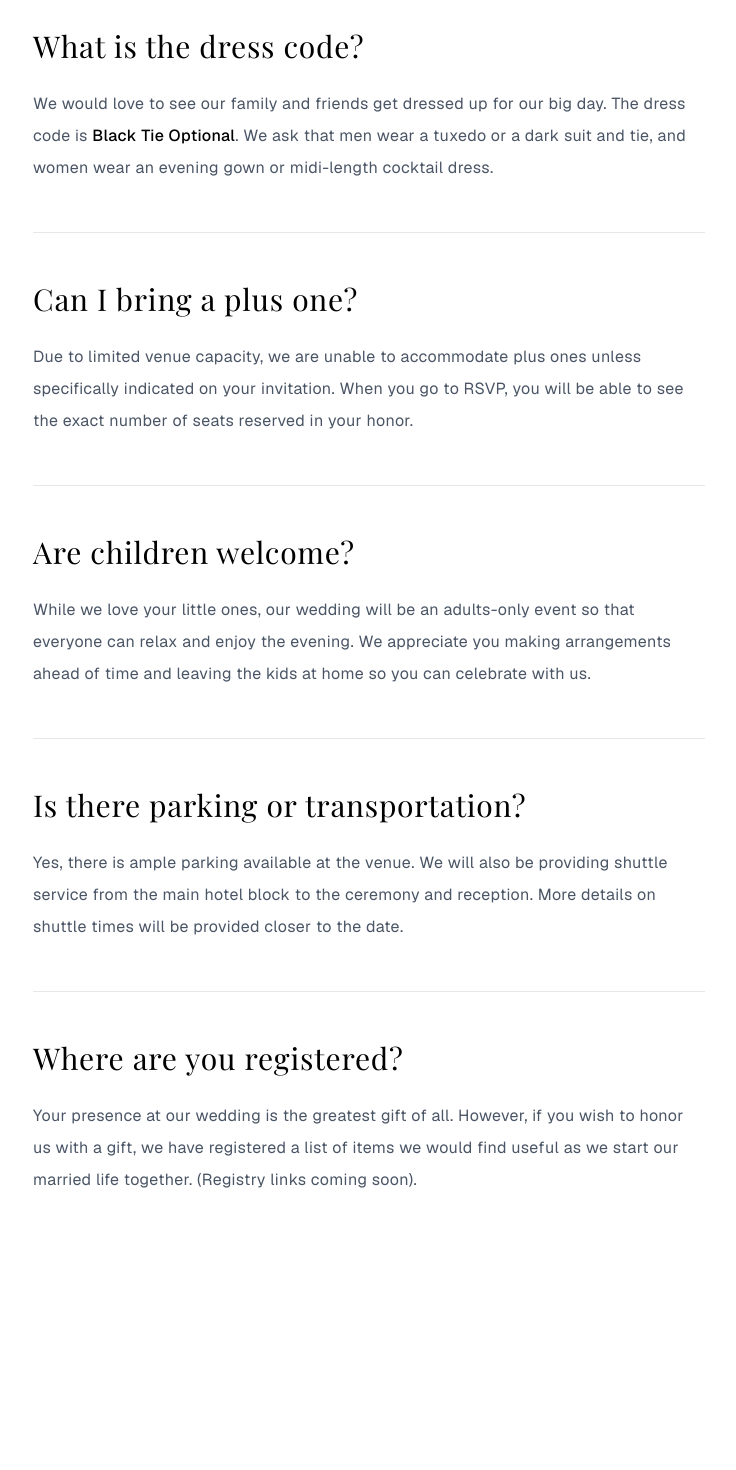
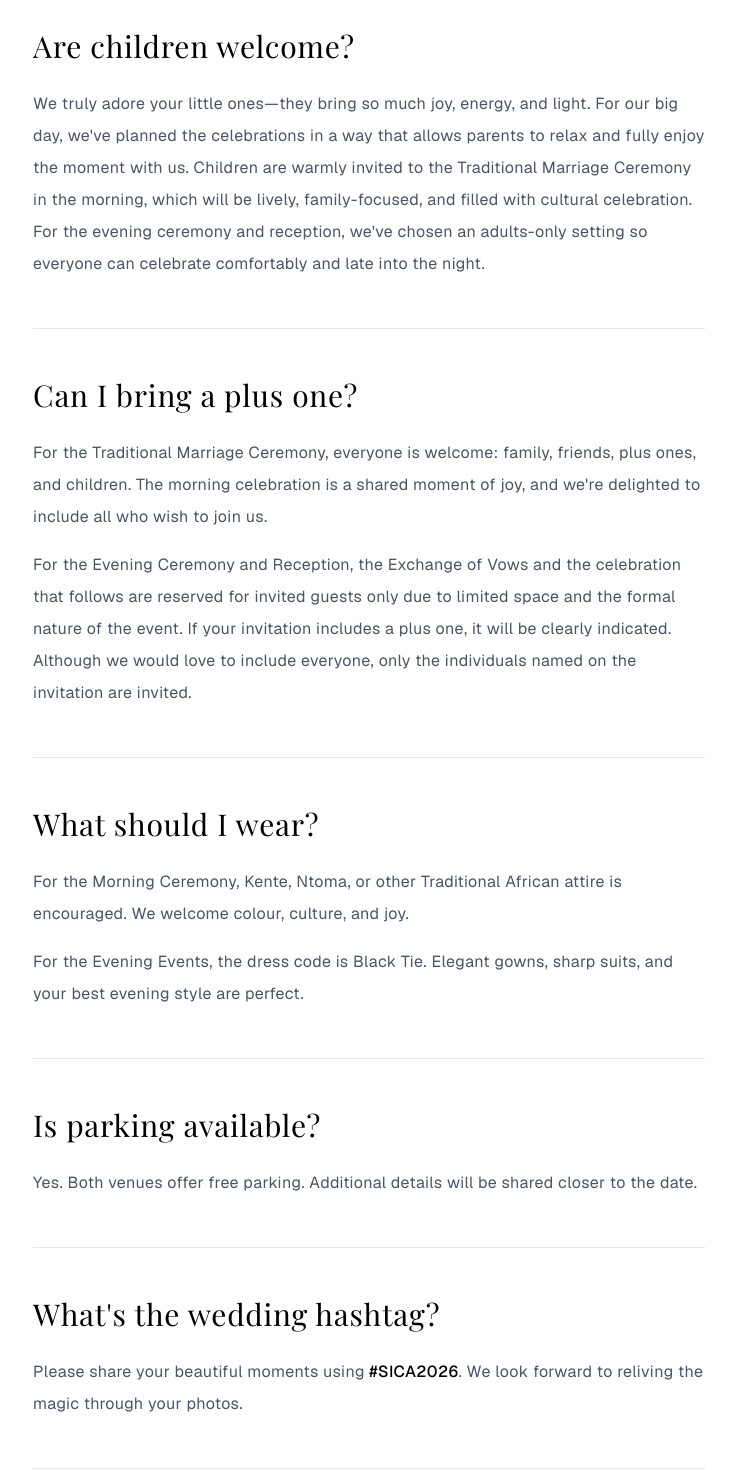
Before and after one commit to forgedlabs/SiCa, a Next.js app: page /faq in a window 1280 px wide. Shown: the part 240-1710 px from the top of the page, without its empty margins (271-1007 px from the left). Before the commit the page ends 1580 px from the top, so only its background shows below. Built offline with nearby package versions, Linux system fonts and the light colour scheme; a web font is replaced by a local one.

Commit message:
content: update FAQ page with actual wedding information

```diff
--- a/src/app/faq/page.tsx
+++ b/src/app/faq/page.tsx
@@ -14,50 +14,73 @@ export default function FAQPage() {
                 </h1>
 
                 <div className="space-y-12">
-                    {/* Dress Code */}
-                    <section className="border-b border-gray-200 pb-12">
-                        <h2 className="font-serif text-2xl md:text-3xl mb-6 text-black tracking-wide">What is the dress code?</h2>
-                        <p className="text-gray-600 leading-loose font-sans text-sm md:text-base tracking-wide">
-                            We would love to see our family and friends get dressed up for our big day.
-                            The dress code is <strong className="text-black font-medium">Black Tie Optional</strong>. We ask that men wear a tuxedo or a dark suit and tie,
-                            and women wear an evening gown or midi-length cocktail dress.
-                        </p>
-                    </section>
-
-                    {/* Plus Ones */}
-                    <section className="border-b border-gray-200 pb-12">
-                        <h2 className="font-serif text-2xl md:text-3xl mb-6 text-black tracking-wide">Can I bring a plus one?</h2>
-                        <p className="text-gray-600 leading-loose font-sans text-sm md:text-base tracking-wide">
-                            Due to limited venue capacity, we are unable to accommodate plus ones unless specifically indicated on your invitation.
-                            When you go to RSVP, you will be able to see the exact number of seats reserved in your honor.
-                        </p>
-                    </section>
-
                     {/* Children */}
                     <section className="border-b border-gray-200 pb-12">
                         <h2 className="font-serif text-2xl md:text-3xl mb-6 text-black tracking-wide">Are children welcome?</h2>
                         <p className="text-gray-600 leading-loose font-sans text-sm md:text-base tracking-wide">
-                            While we love your little ones, our wedding will be an adults-only event so that everyone can relax and enjoy the evening.
-                            We appreciate you making arrangements ahead of time and leaving the kids at home so you can celebrate with us.
+                            We truly adore your little ones—they bring so much joy, energy, and light. For our big day, we've planned the celebrations in a way that allows parents to relax and fully enjoy the moment with us. Children are warmly invited to the Traditional Marriage Ceremony in the morning, which will be lively, family-focused, and filled with cultural celebration. For the evening ceremony and reception, we've chosen an adults-only setting so everyone can celebrate comfortably and late into the night.
+                        </p>
+                    </section>
+
+                    {/* Plus One */}
+                    <section className="border-b border-gray-200 pb-12">
+                        <h2 className="font-serif text-2xl md:text-3xl mb-6 text-black tracking-wide">Can I bring a plus one?</h2>
+                        <p className="text-gray-600 leading-loose font-sans text-sm md:text-base tracking-wide mb-4">
+                            For the Traditional Marriage Ceremony, everyone is welcome: family, friends, plus ones, and children. The morning celebration is a shared moment of joy, and we're delighted to include all who wish to join us.
+                        </p>
+                        <p className="text-gray-600 leading-loose font-sans text-sm md:text-base tracking-wide">
+                            For the Evening Ceremony and Reception, the Exchange of Vows and the celebration that follows are reserved for invited guests only due to limited space and the formal nature of the event. If your invitation includes a plus one, it will be clearly indicated. Although we would love to include everyone, only the individuals named on the invitation are invited.
+                        </p>
+                    </section>
+
+                    {/* Dress Code */}
+                    <section className="border-b border-gray-200 pb-12">
+                        <h2 className="font-serif text-2xl md:text-3xl mb-6 text-black tracking-wide">What should I wear?</h2>
+                        <p className="text-gray-600 leading-loose font-sans text-sm md:text-base tracking-wide mb-4">
+                            For the Morning Ceremony, Kente, Ntoma, or other Traditional African attire is encouraged. We welcome colour, culture, and joy.
+                        </p>
+                        <p className="text-gray-600 leading-loose font-sans text-sm md:text-base tracking-wide">
+                            For the Evening Events, the dress code is Black Tie. Elegant gowns, sharp suits, and your best evening style are perfect.
+                        </p>
+                    </section>
+
+                    {/* Parking */}
+                    <section className="border-b border-gray-200 pb-12">
+                        <h2 className="font-serif text-2xl md:text-3xl mb-6 text-black tracking-wide">Is parking available?</h2>
+                        <p className="text-gray-600 leading-loose font-sans text-sm md:text-base tracking-wide">
+                            Yes. Both venues offer free parking. Additional details will be shared closer to the date.
+                        </p>
+                    </section>
+
+                    {/* Hashtag */}
+                    <section className="border-b border-gray-200 pb-12">
+                        <h2 className="font-serif text-2xl md:text-3xl mb-6 text-black tracking-wide">What's the wedding hashtag?</h2>
+                        <p className="text-gray-600 leading-loose font-sans text-sm md:text-base tracking-wide">
+                            Please share your beautiful moments using <strong className="text-black font-medium">#SICA2026</strong>. We look forward to reliving the magic through your photos.
+                        </p>
+                    </section>
+
+                    {/* Photos */}
+                    <section className="border-b border-gray-200 pb-12">
+                        <h2 className="font-serif text-2xl md:text-3xl mb-6 text-black tracking-wide">Can we take photos?</h2>
+                        <p className="text-gray-600 leading-loose font-sans text-sm md:text-base tracking-wide">
+                            Yes, feel free to capture the beauty of the day. We kindly ask for a short "unplugged moment" during the vows, and we appreciate your understanding.
                         </p>
                     </section>
 
                     {/* Transportation */}
                     <section className="border-b border-gray-200 pb-12">
-                        <h2 className="font-serif text-2xl md:text-3xl mb-6 text-black tracking-wide">Is there parking or transportation?</h2>
+                        <h2 className="font-serif text-2xl md:text-3xl mb-6 text-black tracking-wide">Is transportation provided?</h2>
                         <p className="text-gray-600 leading-loose font-sans text-sm md:text-base tracking-wide">
-                            Yes, there is ample parking available at the venue. We will also be providing shuttle service from the main hotel block
-                            to the ceremony and reception. More details on shuttle times will be provided closer to the date.
+                            Guests will need to arrange their own transportation between venues.
                         </p>
                     </section>
 
-                    {/* Registry */}
+                    {/* Gift Registry */}
                     <section className="pb-12">
-                        <h2 className="font-serif text-2xl md:text-3xl mb-6 text-black tracking-wide">Where are you registered?</h2>
+                        <h2 className="font-serif text-2xl md:text-3xl mb-6 text-black tracking-wide">Do you have a gift registry?</h2>
                         <p className="text-gray-600 leading-loose font-sans text-sm md:text-base tracking-wide">
-                            Your presence at our wedding is the greatest gift of all. However, if you wish to honor us with a gift,
-                            we have registered a list of items we would find useful as we start our married life together.
-                            (Registry links coming soon).
+                            Your love, prayers, and presence are the greatest gifts. We do not have a registry. Anything given from the heart is warmly appreciated. ❤️
                         </p>
                     </section>
                 </div>
```
